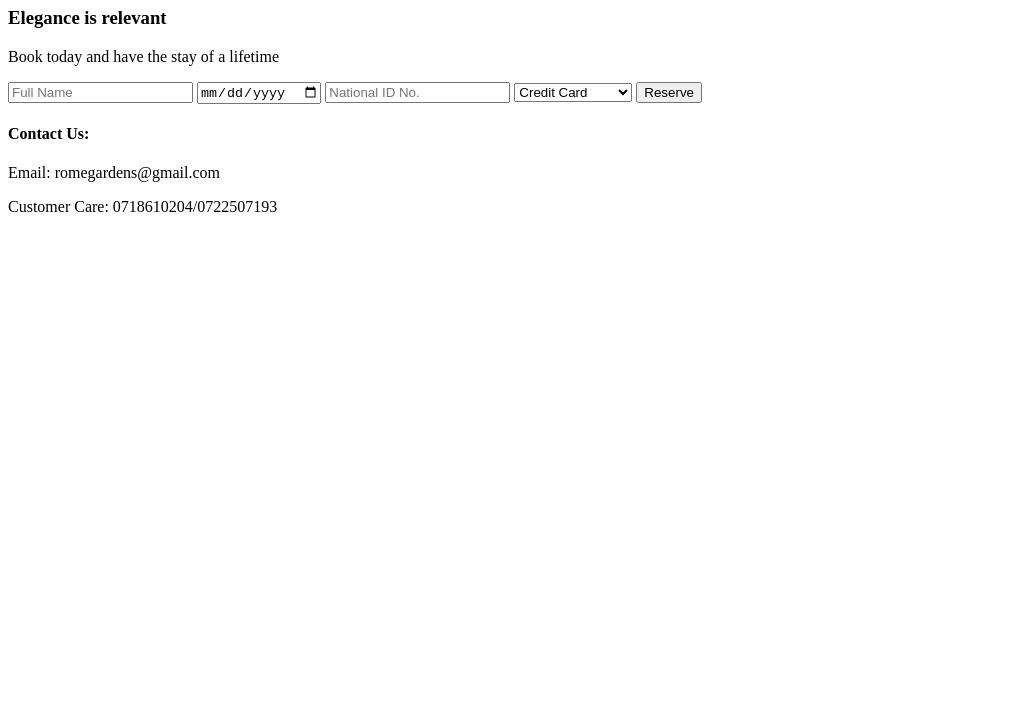
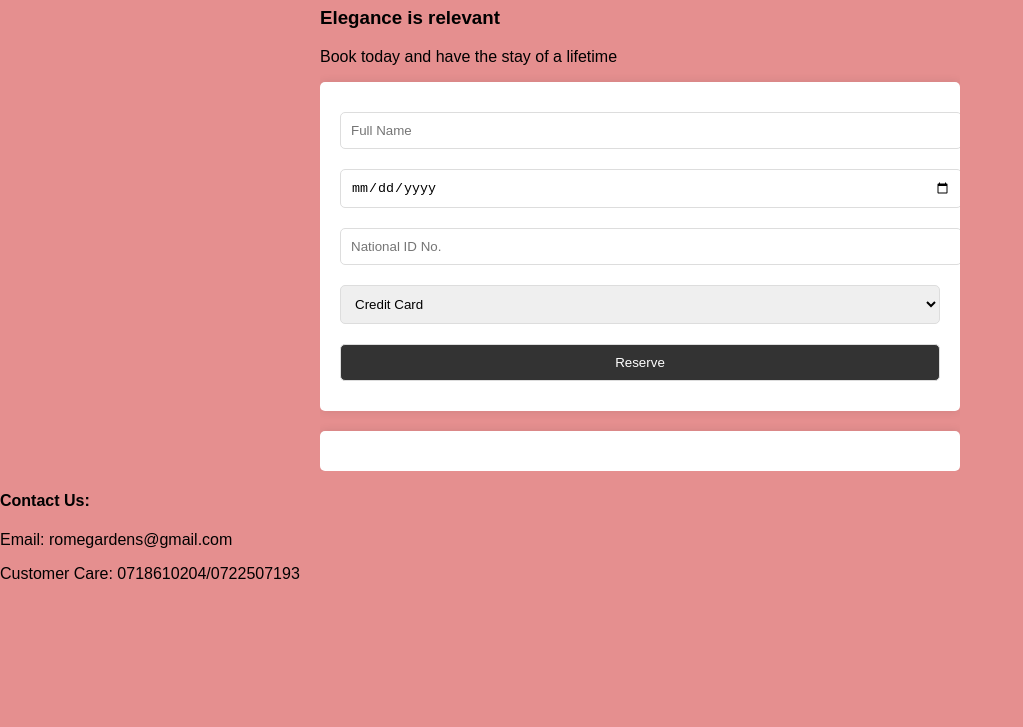
Before and after one commit to RomeOtieno501/phase-1-final-project, a plain HTML site: page main.html in a window 1280 px wide. Shown: the part 73-800 px from the top of the page, without its empty margins (0-1023 px from the left). Drawn offline with Linux system fonts and the light colour scheme.

Commit message:
Removal of tailwind

```diff
--- a/package.json
+++ /dev/null
@@ -1,5 +0,0 @@
-{
-  "devDependencies": {
-    "tailwindcss": "^3.4.14"
-  }
-}
--- a/src/styles.css
+++ b/src/styles.css
@@ -1,3 +1,50 @@
-@tailwind base;
-@tailwind components;
-@tailwind utilities;
+body {
+    font-family: Arial, sans-serif;
+    background-color: #e58f8f;
+    margin: 0;
+    padding: 0;
+}
+
+.container {
+    width: 50%;
+    margin: auto;
+    overflow: hidden;
+}
+
+h1 {
+    text-align: center;
+    color: #333;
+}
+
+form {
+    background: #ffffff;
+    padding: 20px;
+    margin-bottom: 20px;
+    border-radius: 5px;
+    box-shadow: 0 0 10px rgba(0, 0, 0, 0.1);
+}
+
+input, select, button {
+    width: 100%;
+    padding: 10px;
+    margin: 10px 0;
+    border: 1px solid #ddd;
+    border-radius: 5px;
+}
+
+button {
+    background: #333;
+    color: #fff;
+    cursor: pointer;
+}
+
+button:hover {
+    background: #555;
+}
+
+#guestList {
+    background: #fff;
+    padding: 20px;
+    border-radius: 5px;
+    box-shadow: 0 0 10px rgba(0, 0, 0, 0.1);
+}
```
Also changed, not shown: db.json (+7 -0 lines), main.html (+1 -2 lines), tailwind.config.js (deleted, +0 -8 lines), input.css (deleted), 1 other file.
